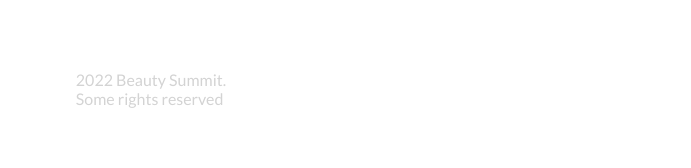
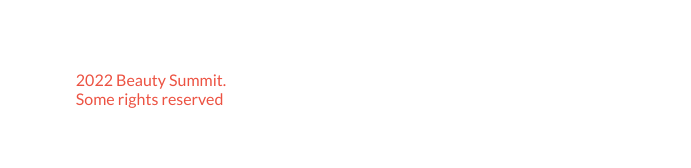
Before and after one commit to asharanjith/Capstone-Project-1, a website: page index.html in a window 1280 px wide. Shown: the part 2271-2439 px from the top of the page, 589-1280 px from the left. Drawn offline with Linux system fonts and the light colour scheme.

Commit message:
Make changes

```diff
--- a/css/main.scss
+++ b/css/main.scss
@@ -276,7 +276,7 @@ body {
     }
 
     .footerCopyright {
-      color: $lightGrey;
+      color: $orangish;
     }
   }
 }
```
Also changed, not shown: css/main.css, 1 other file.
